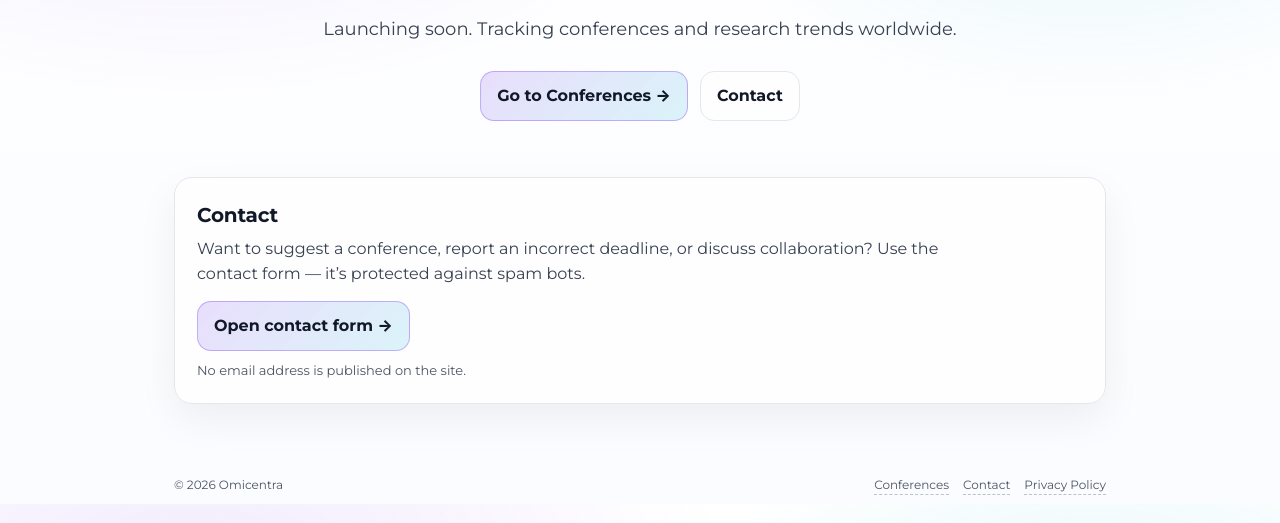
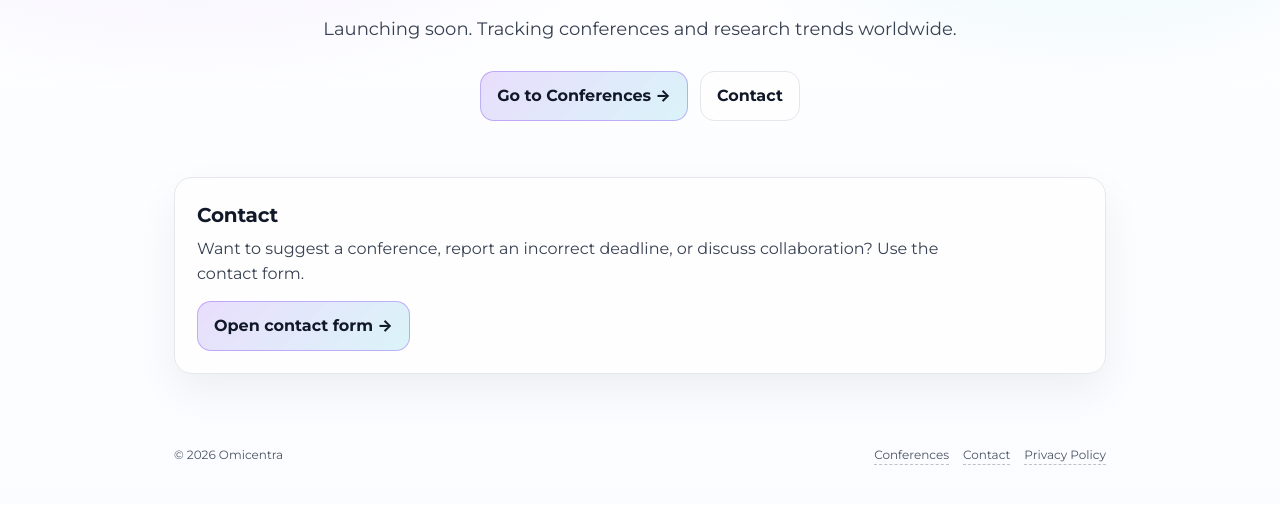
Before and after one commit to Omicentra/omicentra-site, a website: page index.html in a window 1280 px wide. Shown: the part 296-819 px from the top of the page. Drawn offline with Linux system fonts and the light colour scheme.

Commit message:
Update index.html

```diff
--- a/index.html
+++ b/index.html
@@ -221,13 +221,10 @@
         <h2>Contact</h2>
         <p>
           Want to suggest a conference, report an incorrect deadline, or discuss collaboration?
-          Use the contact form — it’s protected against spam bots.
+          Use the contact form.
         </p>
         <div class="btn-row" style="justify-content:flex-start; margin:0;">
           <a class="btn btn-primary" href="/contact.html">Open contact form →</a>
-        </div>
-        <div class="mini">
-          No email address is published on the site.
         </div>
       </div>
     </section>
```
